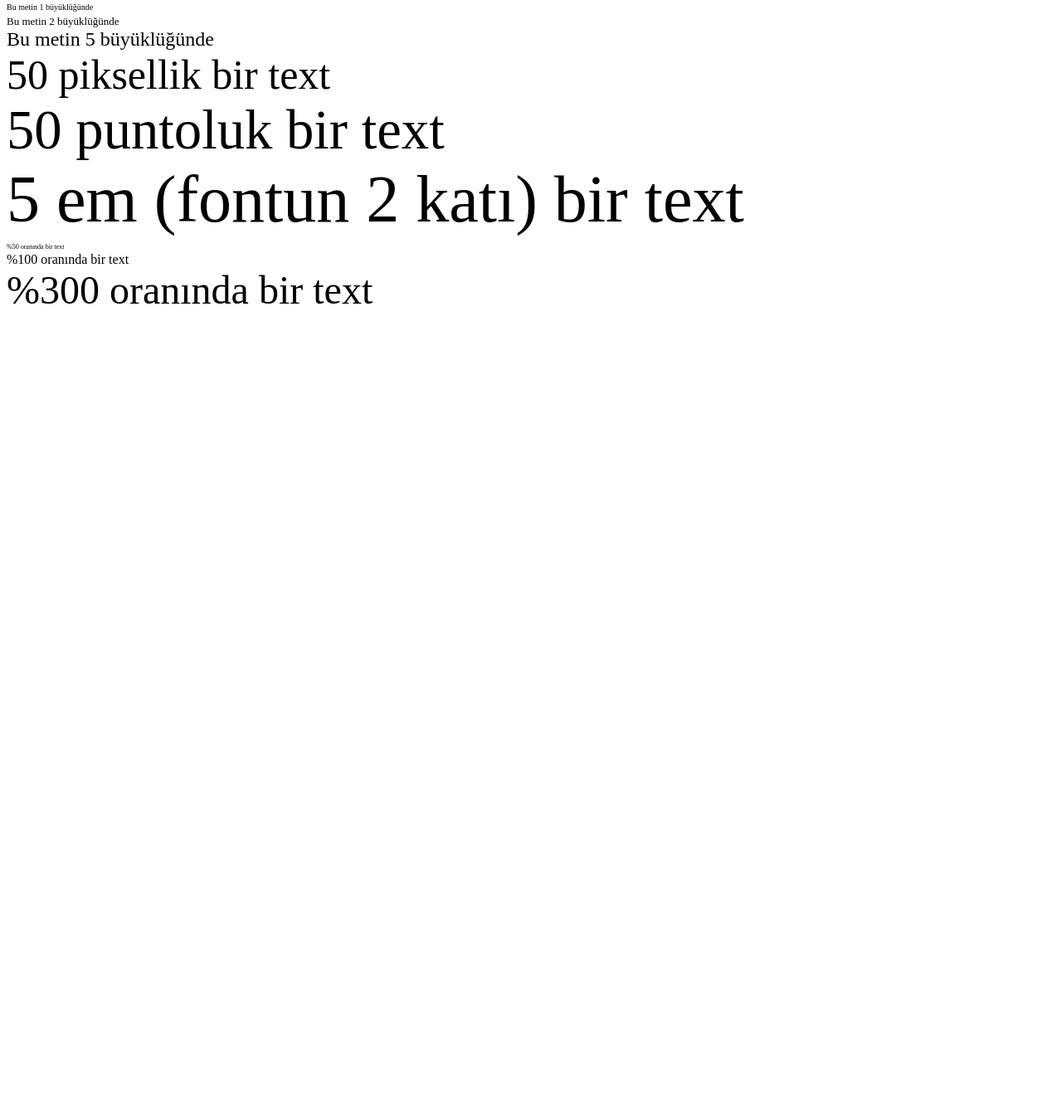
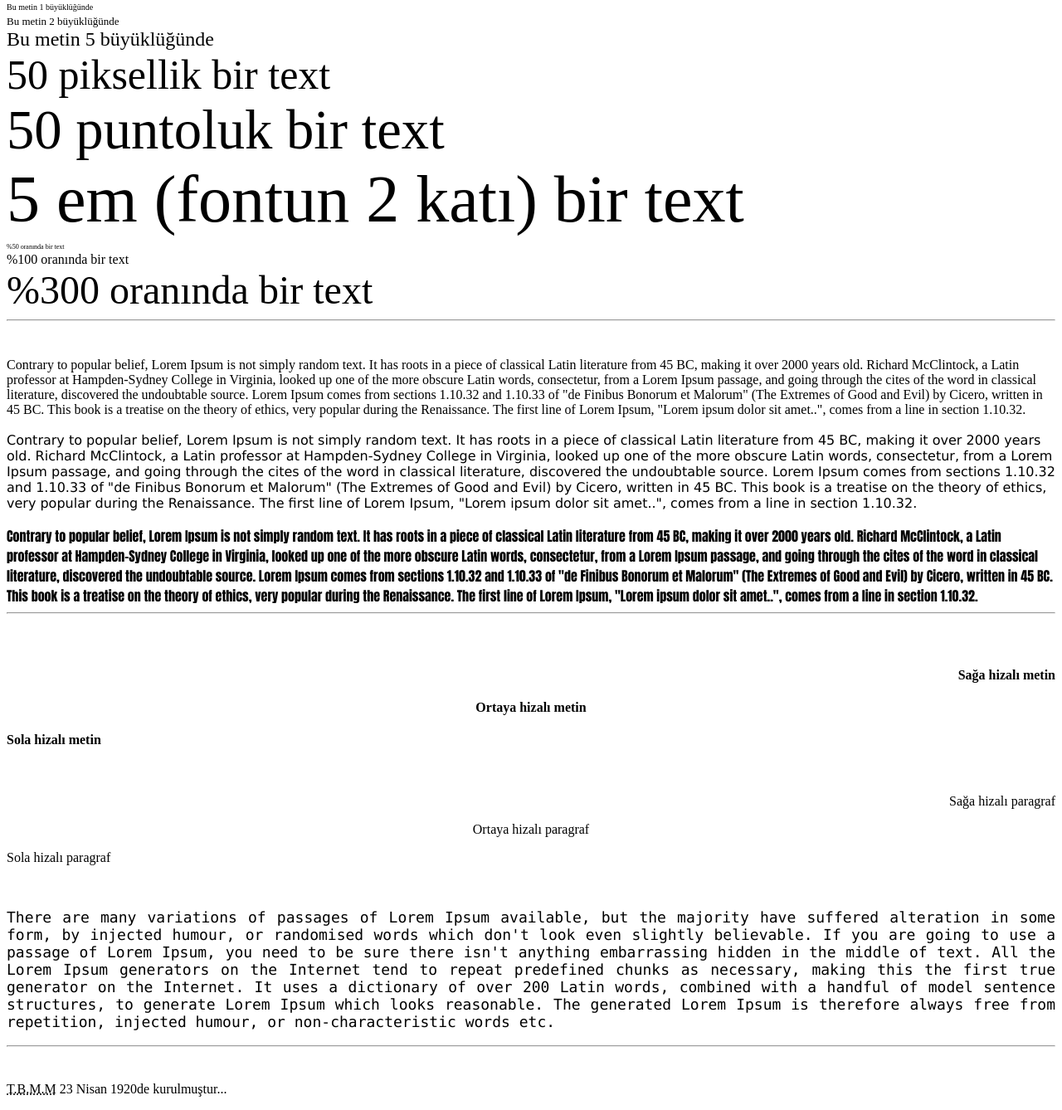
Before and after one commit to UCC11-AriBilgi/Web101-Live, a plain HTML site: page P01_HTML_Metinler-Paragraflar/Index.html in a window 1280 px wide. Shown: the part 1173-2511 px from the top of the page at 83% size. Before the commit the page ends 1558 px from the top, so only its background shows below. Drawn offline with Linux system fonts and the light colour scheme.

Commit message:
Some changes

```diff
--- a/P01_HTML_Metinler-Paragraflar/Index.html
+++ b/P01_HTML_Metinler-Paragraflar/Index.html
@@ -103,6 +103,48 @@
 
     <!--ideal ölçü 11px-14px-->
 
+    <hr />
+    <br />
+    <br />
+
+    <!--Metinler için font aileleri-->
+
+    <font>
+        Contrary to popular belief, Lorem Ipsum is not simply random text. It has roots in a piece of classical Latin literature from 45 BC, making it over 2000 years old. Richard McClintock, a Latin professor at Hampden-Sydney College in Virginia, looked up one of the more obscure Latin words, consectetur, from a Lorem Ipsum passage, and going through the cites of the word in classical literature, discovered the undoubtable source. Lorem Ipsum comes from sections 1.10.32 and 1.10.33 of "de Finibus Bonorum et Malorum" (The Extremes of Good and Evil) by Cicero, written in 45 BC. This book is a treatise on the theory of ethics, very popular during the Renaissance. The first line of Lorem Ipsum, "Lorem ipsum dolor sit amet..", comes from a line in section 1.10.32.
+    </font>
+    <br />
+    <br />
+    <font style="font-family:Verdana">
+        Contrary to popular belief, Lorem Ipsum is not simply random text. It has roots in a piece of classical Latin literature from 45 BC, making it over 2000 years old. Richard McClintock, a Latin professor at Hampden-Sydney College in Virginia, looked up one of the more obscure Latin words, consectetur, from a Lorem Ipsum passage, and going through the cites of the word in classical literature, discovered the undoubtable source. Lorem Ipsum comes from sections 1.10.32 and 1.10.33 of "de Finibus Bonorum et Malorum" (The Extremes of Good and Evil) by Cicero, written in 45 BC. This book is a treatise on the theory of ethics, very popular during the Renaissance. The first line of Lorem Ipsum, "Lorem ipsum dolor sit amet..", comes from a line in section 1.10.32.
+    </font>
+    <br />
+    <br />
+    <font style="font-family:Impact">
+        Contrary to popular belief, Lorem Ipsum is not simply random text. It has roots in a piece of classical Latin literature from 45 BC, making it over 2000 years old. Richard McClintock, a Latin professor at Hampden-Sydney College in Virginia, looked up one of the more obscure Latin words, consectetur, from a Lorem Ipsum passage, and going through the cites of the word in classical literature, discovered the undoubtable source. Lorem Ipsum comes from sections 1.10.32 and 1.10.33 of "de Finibus Bonorum et Malorum" (The Extremes of Good and Evil) by Cicero, written in 45 BC. This book is a treatise on the theory of ethics, very popular during the Renaissance. The first line of Lorem Ipsum, "Lorem ipsum dolor sit amet..", comes from a line in section 1.10.32.
+    </font>
+    <hr />
+    <br />
+    <br />
+    <!--Metinlerin hizalanması-->
+    <h4 style="text-align:right;">Sağa hizalı metin</h4>
+    <h4 style="text-align:center;">Ortaya hizalı metin</h4>
+    <h4 style="text-align:left;">Sola hizalı metin</h4>
+    <br />
+    <p align="right">Sağa hizalı paragraf</p>
+    <p align="center">Ortaya hizalı paragraf</p>
+    <p align="left">Sola hizalı paragraf</p>
+    <br />
+    <p align="justify" style="font-family:Consolas;font-size:18px;">
+        There are many variations of passages of Lorem Ipsum available, but the majority have suffered alteration in some form, by injected humour, or randomised words which don't look even slightly believable. If you are going to use a passage of Lorem Ipsum, you need to be sure there isn't anything embarrassing hidden in the middle of text. All the Lorem Ipsum generators on the Internet tend to repeat predefined chunks as necessary, making this the first true generator on the Internet. It uses a dictionary of over 200 Latin words, combined with a handful of model sentence structures, to generate Lorem Ipsum which looks reasonable. The generated Lorem Ipsum is therefore always free from repetition, injected humour, or non-characteristic words etc.
+    </p>
+    <hr />
+    <br />
+    <!--Bilgi verme-->
+    <p>
+        <abbr title="Türkiye Büyük Millet Meclisi">T.B.M.M</abbr> 23 Nisan 1920de kurulmuştur...
+
+    </p>
+
 
 </body>
 </html>
```
